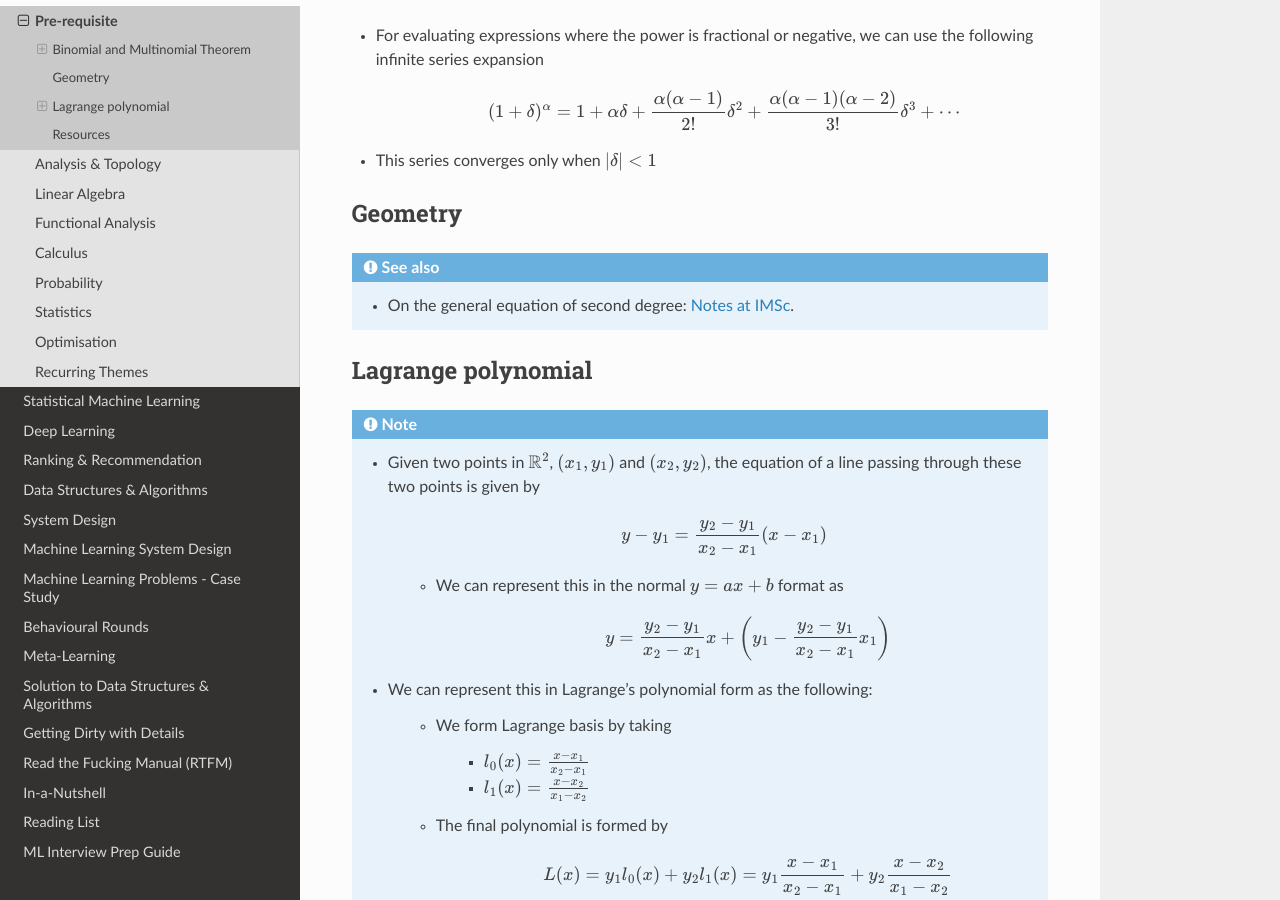
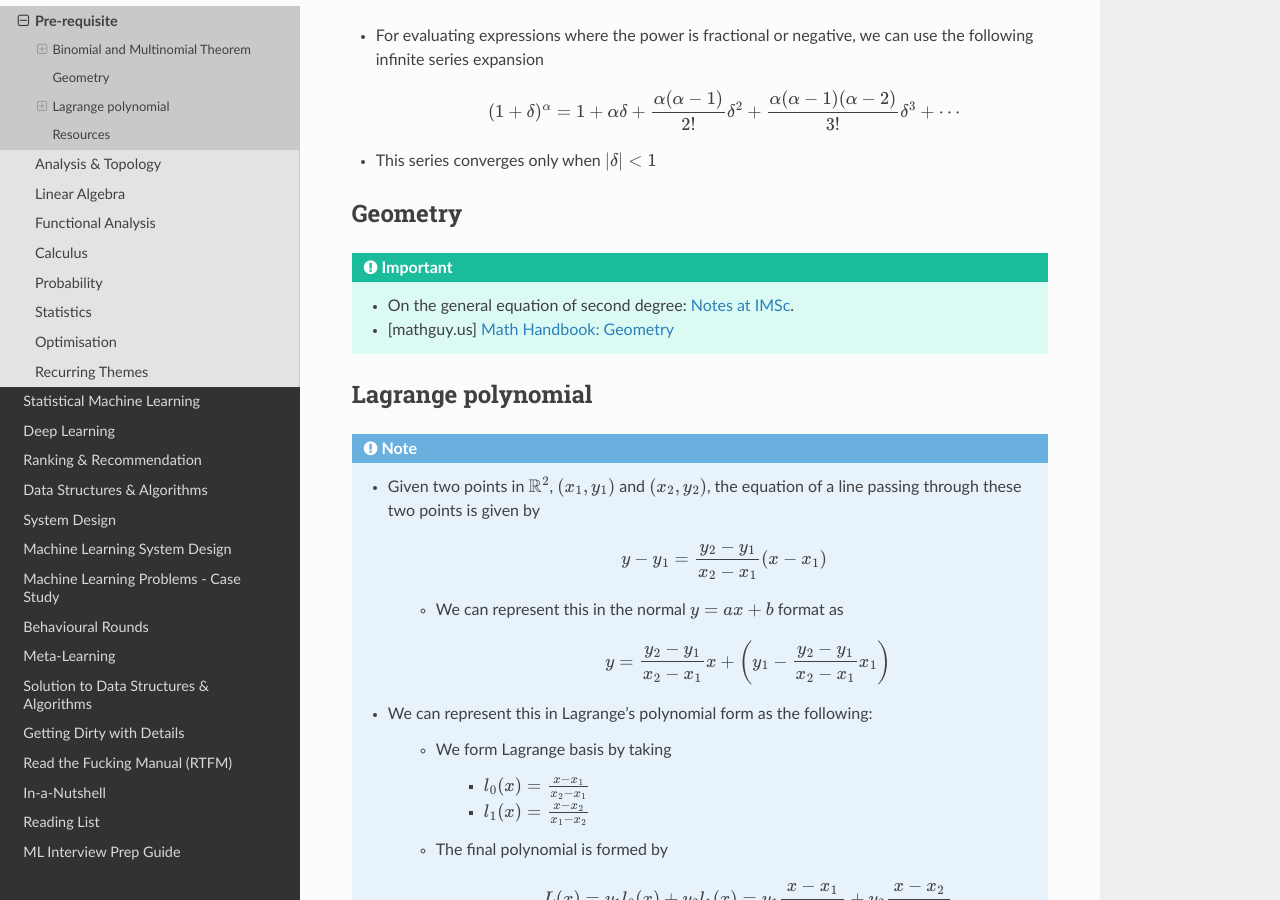
Before and after one commit to uselesstechjunks/leetcode, a Sphinx documentation site: the page built from docs/source/math/prereq.rst, in a window 1280 px wide and 900 px high, scrolled down 1424 px. Built offline with Sphinx 7.4.7 and the Read the Docs theme 2.0.0, drawn with Linux system fonts in a browser that asks for light colours.

Commit message:
Update prereq.rst

```diff
--- a/docs/source/math/prereq.rst
+++ b/docs/source/math/prereq.rst
@@ -48,9 +48,9 @@ Binomial theorem for fractional and negative powers:
 ***********************************************
 Geometry
 ***********************************************
-
-.. seealso::
+.. important::
 	* On the general equation of second degree: `Notes at IMSc <https://www.imsc.res.in/~svis/eme13/kesavan-new.pdf>`_.
+	* [mathguy.us] `Math Handbook: Geometry <https://mathguy.us/Handbooks/GeometryHandbook.pdf>`_
 
 ***********************************************
 Lagrange polynomial
```
